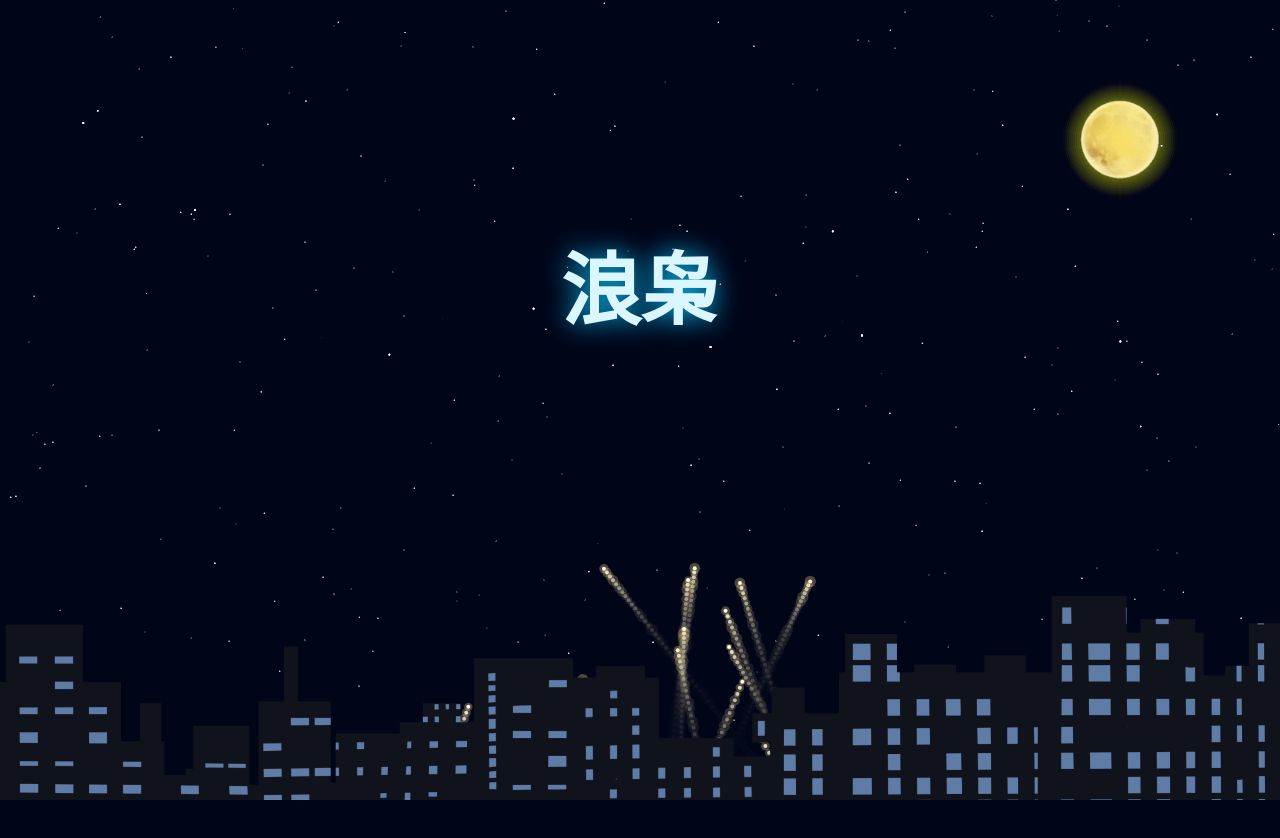
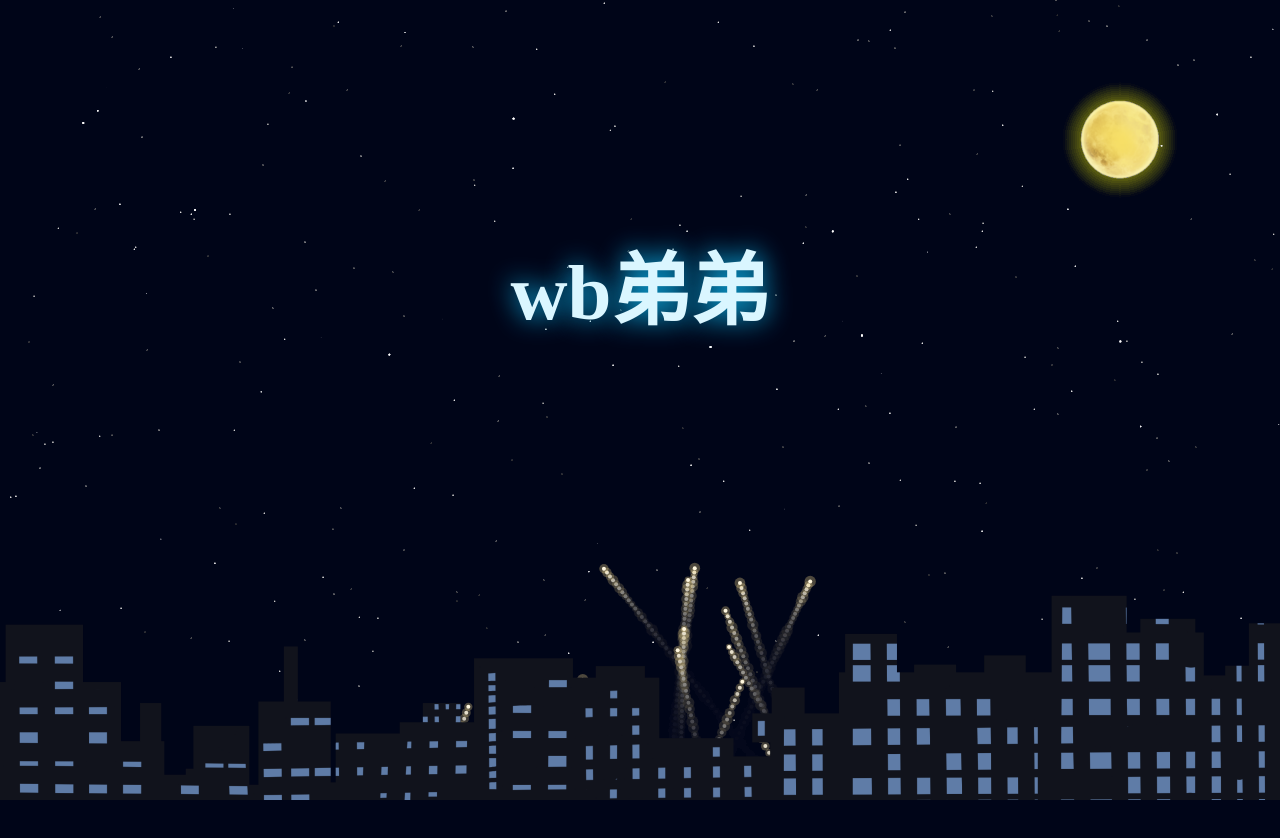
Before and after one commit to ZJKLangXiao/ZJKLangXiao.github.io, a plain HTML site: page index.html in a window 1280 px wide. Drawn offline with Linux system fonts and the light colour scheme; animation ran at ten frames a second.

Commit message:
Update index.html

```diff
--- a/index.html
+++ b/index.html
@@ -80,10 +80,14 @@
       let starArr = new Array();
 
       const my_labels = [
-        "浪枭",
+        "wb弟弟",
+        "虽然已经过了很久",
+        "但还是想要跟你说",
         "2023快乐",
         "新的一年也要发光发热",
+        "成就更好的自己",
         "健健康康，平安喜乐",
+        "我们都要好好的！",
       ];
       const shapes = [
         // "img$http://www.html5tricks.com/wp-content/uploads/2015/03/html5-canvas-drag-tree.png"
```
